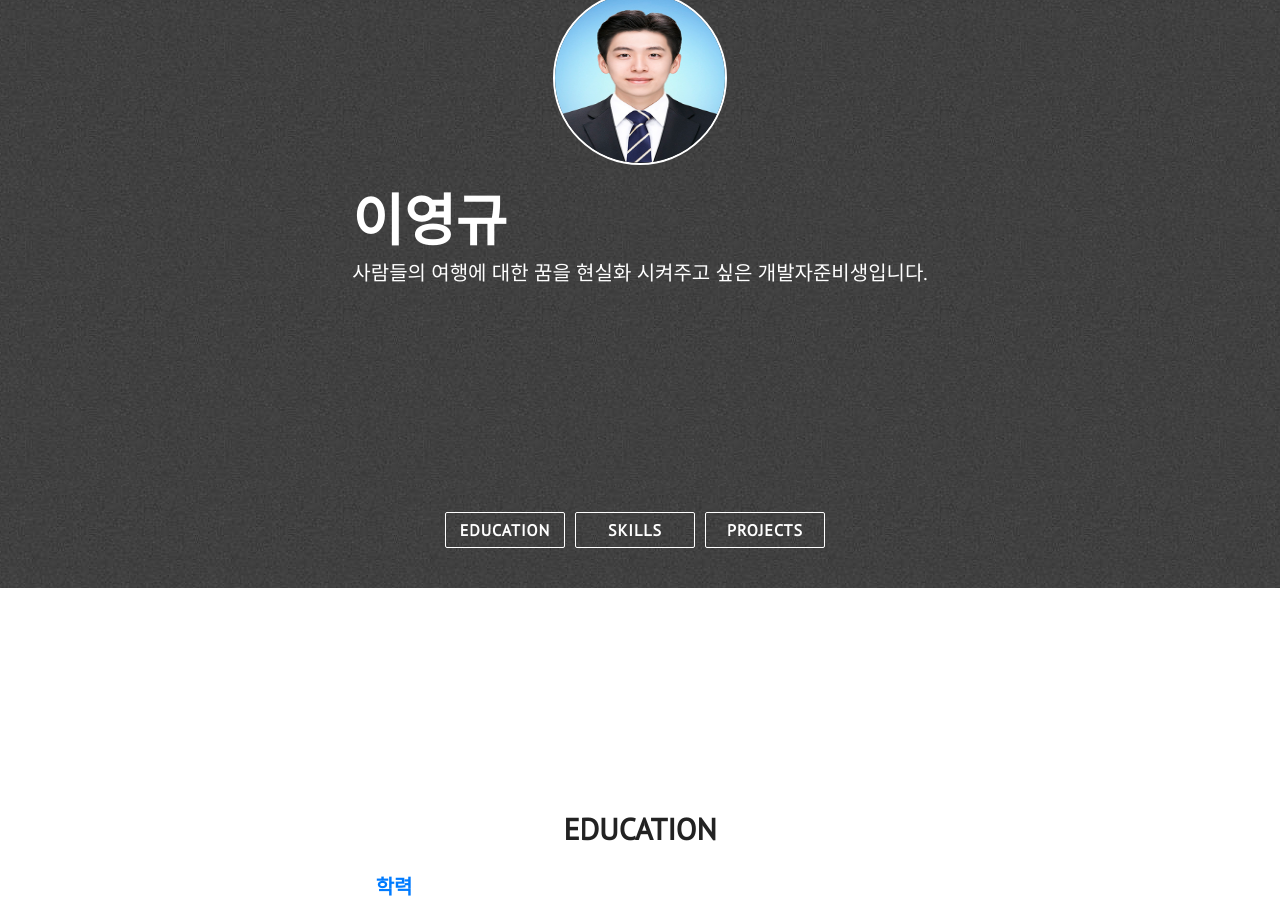
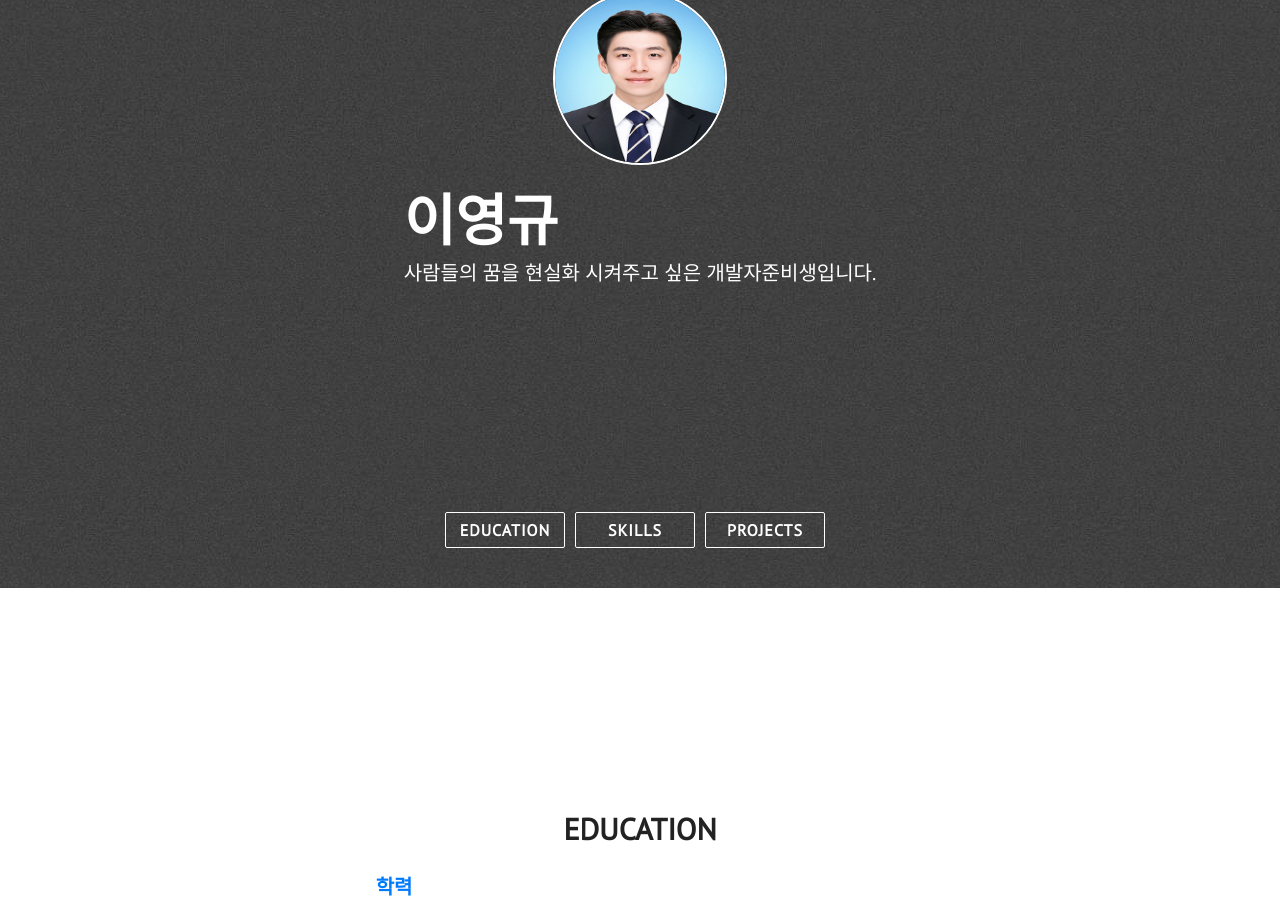
Before and after one commit to YoungGyu99/YoungGyu99.github.io, a Jekyll site: the page built from index.html, in a window 1280 px wide and 900 px high, scrolled down 312 px. Built offline with Jekyll 4.4.1, drawn with Linux system fonts in a browser that asks for light colours; nearby versions of some CDN libraries.

Commit message:
Update _config.yml

```diff
--- a/_config.yml
+++ b/_config.yml
@@ -1,5 +1,5 @@
 title: "이영규"
-description: "사람들의 여행에 대한 꿈을 현실화 시켜주고 싶은 개발자준비생입니다."
+description: "사람들의 꿈을 현실화 시켜주고 싶은 개발자준비생입니다."
 site_title: "여행을사랑하는 개발자"
 
 # Build settings
```
